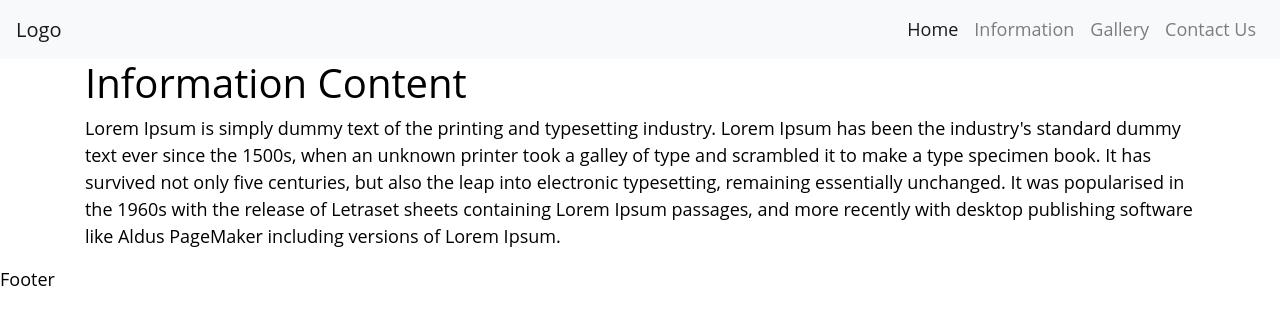
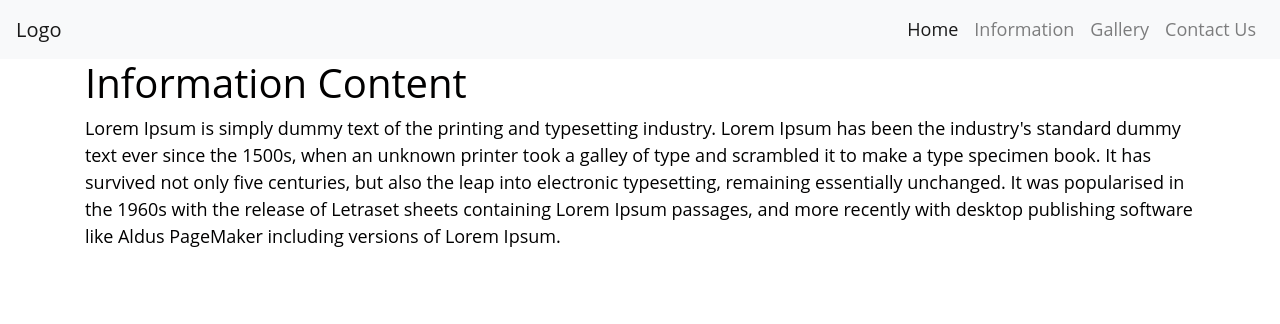
Before and after one commit to francescopapini/ventos, a React (Create React App) app: page /Information in a window 1280 px wide. Shown: the top 324 px of the page. Built offline with nearby package versions, Linux system fonts and the light colour scheme.

Commit message:
added bootstrap jquery

```diff
--- a/package.json
+++ b/package.json
@@ -3,12 +3,14 @@
   "version": "0.1.0",
   "private": true,
   "dependencies": {
+    "bootstrap": "^4.1.3",
     "gulp": "^3.9.1",
     "gulp-changed": "^3.2.0",
     "gulp-clean-css": "^3.10.0",
     "gulp-rename": "^1.4.0",
     "gulp-sass": "^4.0.2",
     "gulp-uglify": "^3.0.1",
+    "jquery": "^3.3.1",
     "react": "^16.6.0",
     "react-dom": "^16.6.0",
     "react-router-dom": "^4.3.1",
--- a/src/components/footerComponent/footer.js
+++ b/src/components/footerComponent/footer.js
@@ -4,7 +4,7 @@ class Footer extends Component {
   render() {
     return (
       <footer>
-         Footer
+
       </footer>
     );
   }
```
Also changed, not shown: 1 other file (tests, documents, lock files or other folders).
